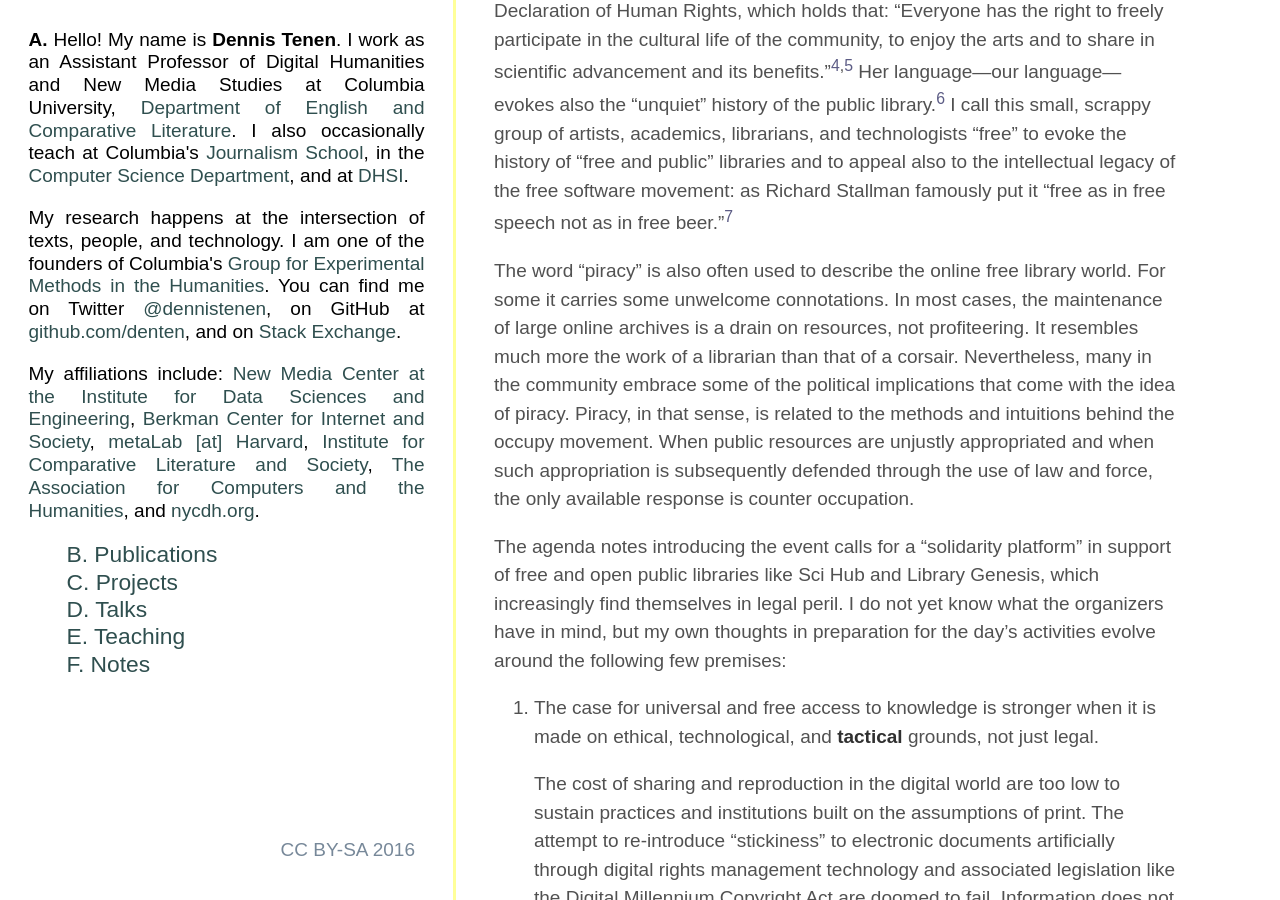
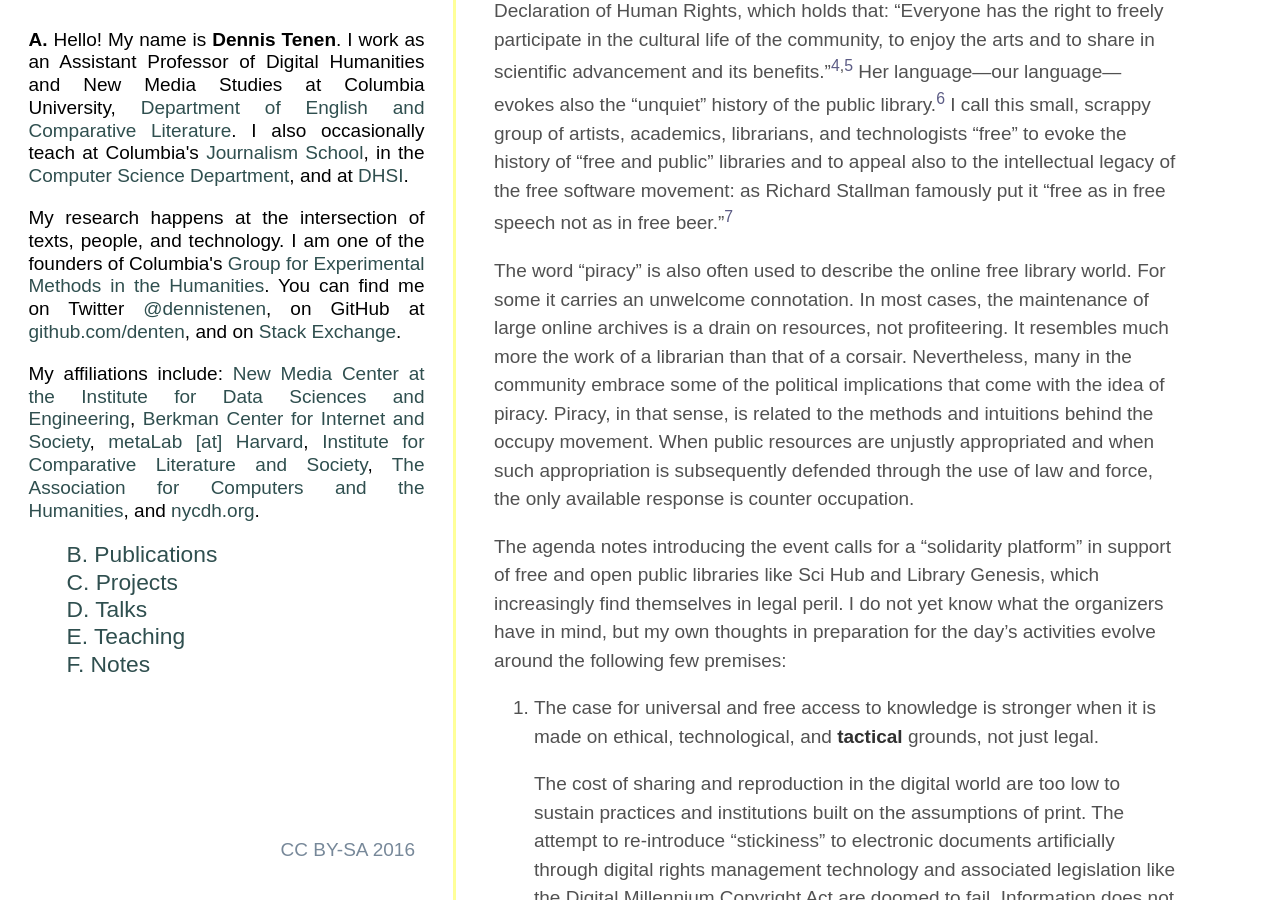
Before and after one commit to denten/denten.github.io, a Jekyll site: the page built from _posts/2016-02-17-free-library-congress.md, in a window 1280 px wide and 900 px high, scrolled down 1885 px. Built offline with Jekyll 4.4.1, drawn with Linux system fonts in a browser that asks for light colours; some web fonts are replaced.

Commit message:
small changes

```diff
--- a/_posts/2016-02-17-free-library-congress.md
+++ b/_posts/2016-02-17-free-library-congress.md
@@ -73,7 +73,7 @@
 famously put it "free as in free speech not as in free beer."[^stallman]
 
 The word "piracy" is also often used to describe the online free library
-world. For some it carries some unwelcome connotations. In most cases, the
+world. For some it carries an unwelcome connotation. In most cases, the
 maintenance of large online archives is a drain on resources, not
 profiteering. It resembles much more the work of a librarian than that of a
 corsair. Nevertheless, many in the community embrace some of the political
```
